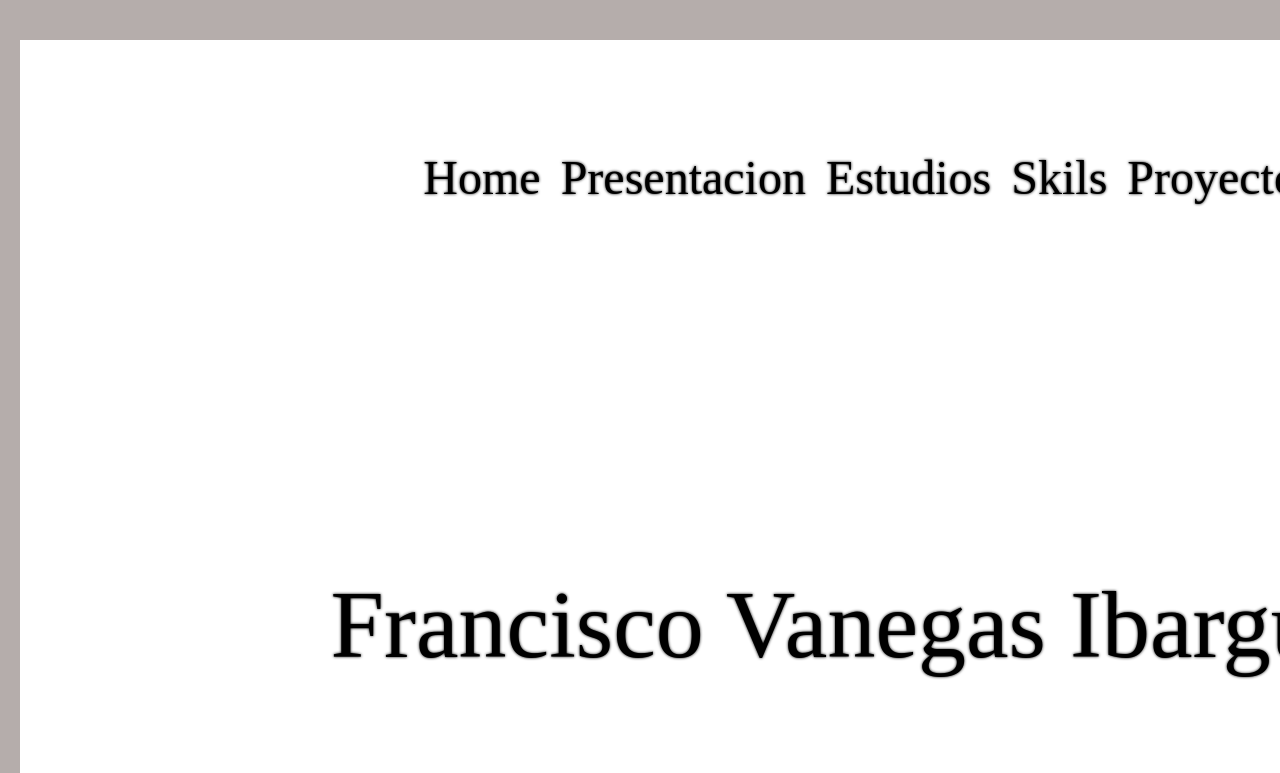
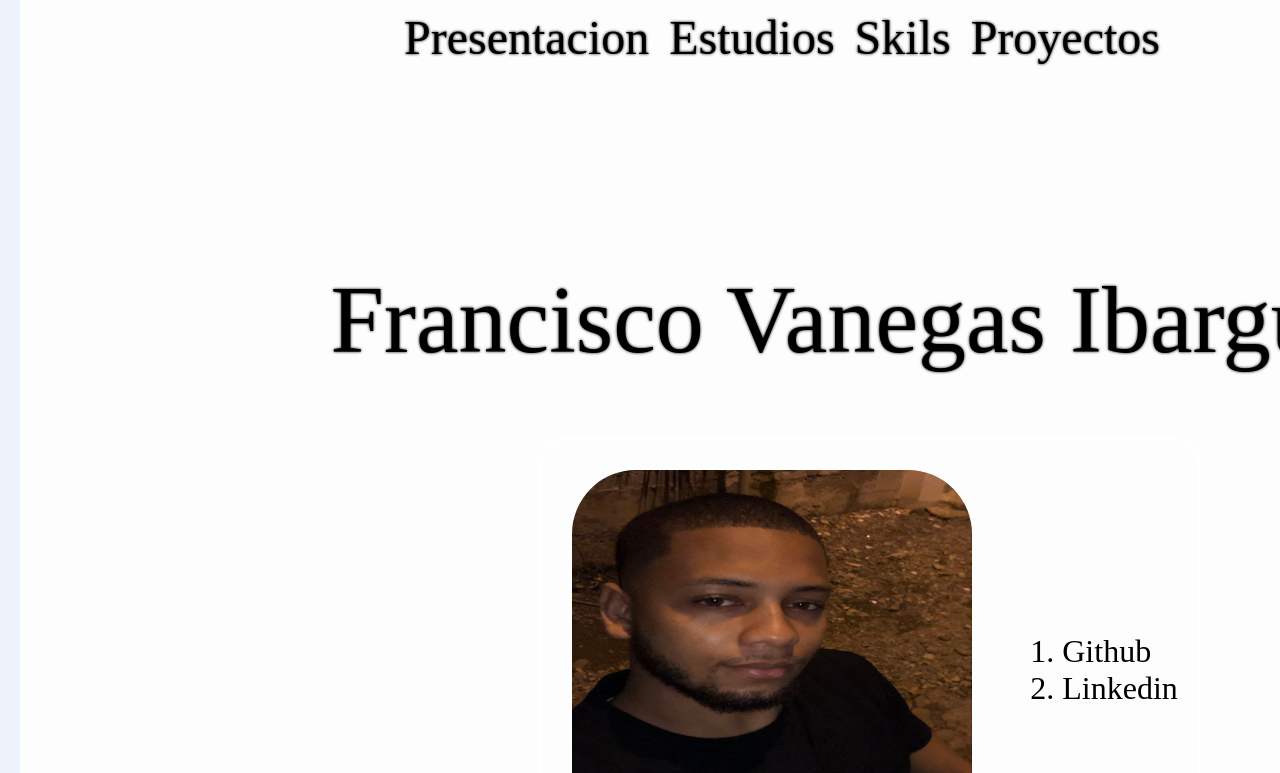
Before and after one commit to FranciscoDJVI/Javascript, a React (Create React App) app in the folder mifirstpage/: page / in a window 1280 px wide. Shown: the top 773 px of the page. Built offline with nearby package versions, Linux system fonts and the light colour scheme.

Commit message:
fix: Change colors and new position navbar
Change the colors principa, secondary and new position "fixed" for the
component navbar

```diff
--- a/mifirstpage/src/App.css
+++ b/mifirstpage/src/App.css
@@ -10,7 +10,6 @@ body {
 
 .container {
   width: 1500px;
-  margin-top: 40px;
   margin-left: 20px;
   margin-right: 20px;
   padding: 100px;
@@ -25,6 +24,11 @@ body {
   margin: 10px;
   margin-bottom: 200px;
   font-size: 2rem;
+  position: fixed;
+  top: 0;
+  left: 30%;
+  width: 100%;
+  z-index: 1000;
 }
 
 .title {
--- a/mifirstpage/src/App.js
+++ b/mifirstpage/src/App.js
@@ -12,7 +12,7 @@ function App() {
   return (
     <Routes>
       <Route path="/" element={<Home />} />
-      <Route path="/portafolio" element={<TitlePortafolio />} />
+      <Route path="/title-portafolio" element={<TitlePortafolio />} />
       <Route path="/avatar" element={<Avatar />} />
       <Route path="/presentation" element={<PresentationText />} />
       <Route path="/estudies" element={<Estudies />} />
--- a/mifirstpage/src/components/NavBar.js
+++ b/mifirstpage/src/components/NavBar.js
@@ -11,9 +11,6 @@ const customStyleLink = {
 function NavBar() {
   return (
     <nav className="navbar">
-      <Link style={customStyleLink} to="/">
-        Home
-      </Link>
       <Link style={customStyleLink} to="/presentation">
         Presentacion
       </Link>
--- a/mifirstpage/src/index.css
+++ b/mifirstpage/src/index.css
@@ -1,6 +1,6 @@
 :root {
-  --principal-color: #b5adab;
-  --secondary-color: #ffffff;
+  --principal-color: #eef3fb;
+  --secondary-color: #fdfdfd;
   --font-size-principal: 2rem;
   --font-size-secondary: 1rem;
   --margin-bottom-principal: 500px;
```
